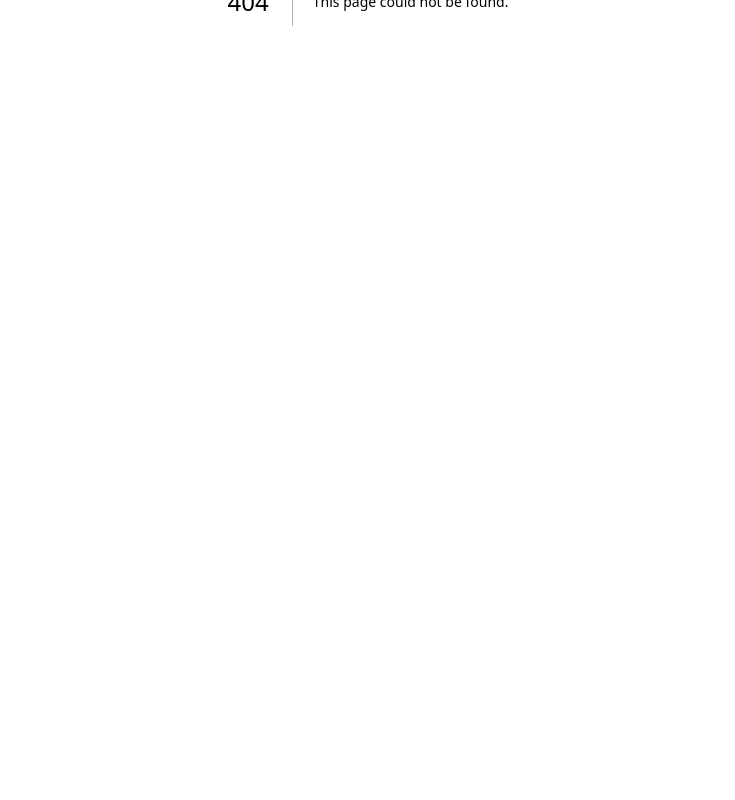
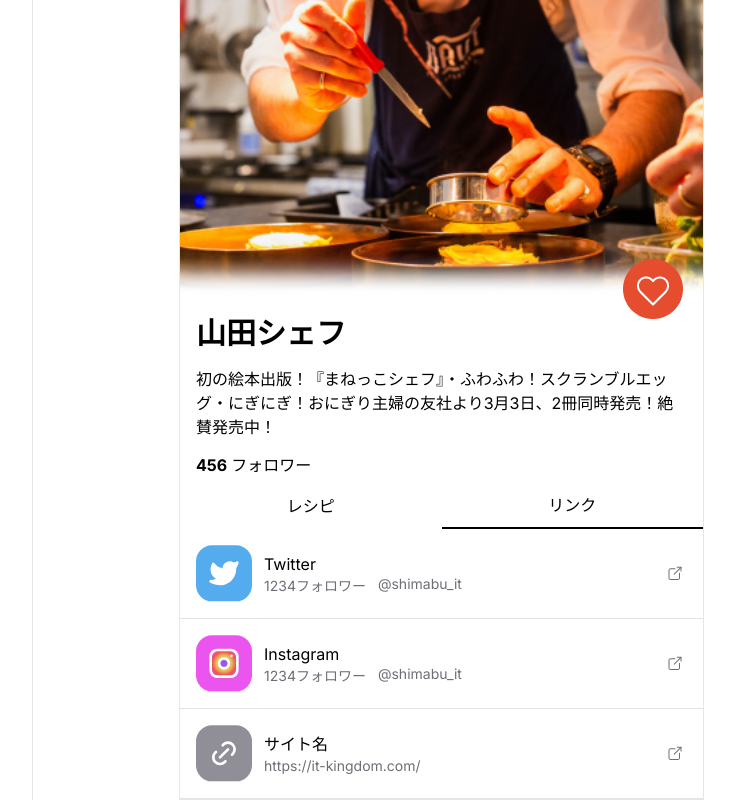
Before and after one commit to qin-team-recipe/09-frontend, a Next.js app: page /chef/1/link in a window 1280 px wide. Before the commit this address had no page. Shown: the part 399-1199 px from the top of the page, without its empty margins (272-1007 px from the left). Before the commit the page ends 800 px from the top, so only its background shows below. Built offline with nearby package versions, Linux system fonts and the light colour scheme.

Commit message:
add: シェフ紹介ページの追加

```diff
--- /dev/null
+++ b/src/app/chef/[id]/layout.tsx
@@ -0,0 +1,53 @@
+import Image from "next/image"
+import { BackIcon } from "@/components/BackIcon"
+import ChefInfo from "@/components/ChefInfo"
+import { NavigationTabs } from "@/components/NavigationTabs"
+
+export const metadata = {
+  title: "Create Next App",
+  description: "Generated by create next app",
+}
+
+export default function RootLayout({
+  children,
+}: {
+  children: React.ReactNode
+}) {
+  return (
+    <div className="mx-auto flex min-h-screen w-full sm:max-w-2xl sm:flex-row ">
+      {/* TODO: サイドメニューを実装し次第入れる */}
+      <div className="hidden w-[147px] border-l md:block">サイドメニュー</div>
+      <div className="flex-1 border">
+        <div className="relative">
+          <BackIcon />
+          <Image
+            className="h-full w-full"
+            src="/chefImage.png"
+            alt="chef image"
+            width={390}
+            height={520}
+          />
+          {/* TODO: 他の方がComponent化するので画像のみ配置、後で変更する */}
+          <Image
+            src="/heartIcon.png"
+            className="absolute -bottom-5 right-5"
+            alt="heart icon"
+            width={60}
+            height={60}
+          />
+        </div>
+        {/* TODO: 値を動的に変更する */}
+        <ChefInfo
+          name={"山田シェフ"}
+          description={
+            "初の絵本出版！『まねっこシェフ』・ふわふわ！スクランブルエッグ・にぎにぎ！おにぎり主婦の友社より3月3日、2冊同時発売！絶賛発売中！"
+          }
+          follower={456}
+        />
+
+        <NavigationTabs />
+        {children}
+      </div>
+    </div>
+  )
+}
--- /dev/null
+++ b/src/app/chef/[id]/link/page.tsx
@@ -0,0 +1,28 @@
+import React from "react"
+import { SnsCard } from "@/components/SnsCard"
+
+const ChefDetailPage = () => {
+  return (
+    <div>
+      <SnsCard
+        title="Twitter"
+        follower={1234}
+        account={"@shimabu_it"}
+        path={"https://twitter.com/"}
+      />
+      <SnsCard
+        title="Instagram"
+        follower={1234}
+        account={"@shimabu_it"}
+        path={"https://www.instagram.com/"}
+      />
+      <SnsCard
+        title="サイト名"
+        link={"https://it-kingdom.com/"}
+        path={"https://it-kingdom.com/"}
+      />
+    </div>
+  )
+}
+
+export default ChefDetailPage
--- a/src/app/chef/[id]/page.tsx
+++ b/src/app/chef/[id]/page.tsx
@@ -1,30 +1,12 @@
-import Image from "next/image"
 import React from "react"
-import { BackIcon } from "@/components/BackIcon"
-import ChefInfo from "@/components/ChefInfo"
+import RecipeCard from "@/components/RecipeCard"
 
 const ChefDetailPage = () => {
   return (
-    <div>
-      <div className="relative">
-        <BackIcon />
-        <Image src="/chefImage.png" alt="chef image" width={390} height={520} />
-        {/* TODO: 他の方がComponent化するので画像のみ配置、後で変更する */}
-        <Image
-          src="/heartIcon.png"
-          className="absolute -bottom-5 right-5"
-          alt="heart icon"
-          width={60}
-          height={60}
-        />
-      </div>
-      <ChefInfo
-        name={"山田シェフ"}
-        description={
-          "初の絵本出版！『まねっこシェフ』・ふわふわ！スクランブルエッグ・にぎにぎ！おにぎり主婦の友社より3月3日、2冊同時発売！絶賛発売中！"
-        }
-        follower={456}
-      />
+    <div className="grid grid-cols-2 gap-3 p-4 md:gap-6">
+      {[...Array(5)].map((_, i) => (
+        <RecipeCard key={i} />
+      ))}
     </div>
   )
 }
--- /dev/null
+++ b/src/components/ExternalLinkIcon.tsx
@@ -0,0 +1,12 @@
+import Image from "next/image"
+
+export const ExternalLinkIcon = () => {
+  return (
+    <Image
+      src="/externalLinkIcon.svg"
+      alt="external link icon"
+      width={24}
+      height={24}
+    />
+  )
+}
--- /dev/null
+++ b/src/components/NavigationTabs.tsx
@@ -0,0 +1,32 @@
+"use client"
+
+import Link from "next/link"
+import { useParams, usePathname } from "next/navigation"
+import { useMemo } from "react"
+
+export const NavigationTabs = () => {
+  const params = useParams()
+  const pathname = usePathname()
+  const isIncludedLink = useMemo(() => pathname.endsWith("/link"), [pathname])
+
+  return (
+    <div className="mt-4 flex w-full justify-center">
+      <Link
+        href={`/chef/${params.id}`}
+        className={`flex w-1/2 items-center justify-center pb-2.5 ${
+          !isIncludedLink && " border-b-2 border-black"
+        }`}
+      >
+        <p className="text-center">レシピ</p>
+      </Link>
+      <Link
+        href={`/chef/${params.id}/link`}
+        className={`flex w-1/2 items-center justify-center pb-2.5 ${
+          isIncludedLink && " border-b-2 border-black"
+        }`}
+      >
+        <p className="text-center">リンク</p>
+      </Link>
+    </div>
+  )
+}
--- /dev/null
+++ b/src/components/RecipeCard.tsx
@@ -0,0 +1,15 @@
+import Image from "next/image"
+
+const RecipeCard = () => {
+  return (
+    <Image
+      className="h-full w-full"
+      src="/sampleRecipe.png"
+      alt="sample recipe"
+      width={171}
+      height={171}
+    />
+  )
+}
+
+export default RecipeCard
--- /dev/null
+++ b/src/components/SnsCard.tsx
@@ -0,0 +1,55 @@
+import { FC } from "react"
+import { ExternalLinkIcon } from "@/components/ExternalLinkIcon"
+import { InstagramIcon } from "@/components/InstagramIcon"
+import { LinkIcon } from "@/components/LinkIcon"
+import { TwitterIcon } from "@/components/TwitterIcon"
+
+type SnsCardProps = {
+  title: string
+  account?: string
+  follower?: number
+  link?: string
+  path: string
+}
+
+const getIcon = (title: string) => {
+  switch (title) {
+    case "Twitter":
+      return <TwitterIcon />
+    case "Instagram":
+      return <InstagramIcon />
+    case "サイト名":
+      return <LinkIcon />
+    default:
+      return
+  }
+}
+
+export const SnsCard: FC<SnsCardProps> = (props) => {
+  const { title, account, follower, link, path } = props
+
+  return (
+    <a
+      href={path}
+      target="_blank"
+      rel="noopener noreferrer"
+      className="flex items-center justify-between border-b border-custom-light-gray p-4"
+    >
+      <div className="flex items-center justify-center space-x-3">
+        {getIcon(title)}
+        <div className="flex flex-col">
+          <p>{title}</p>
+          <p className="text-sm text-custom-gray">
+            {follower ? `${follower}フォロワー` : link}
+          </p>
+        </div>
+        {account && (
+          <div className="self-center pt-5">
+            <p className="text-sm text-custom-gray">{account}</p>
+          </div>
+        )}
+      </div>
+      <ExternalLinkIcon />
+    </a>
+  )
+}
```
